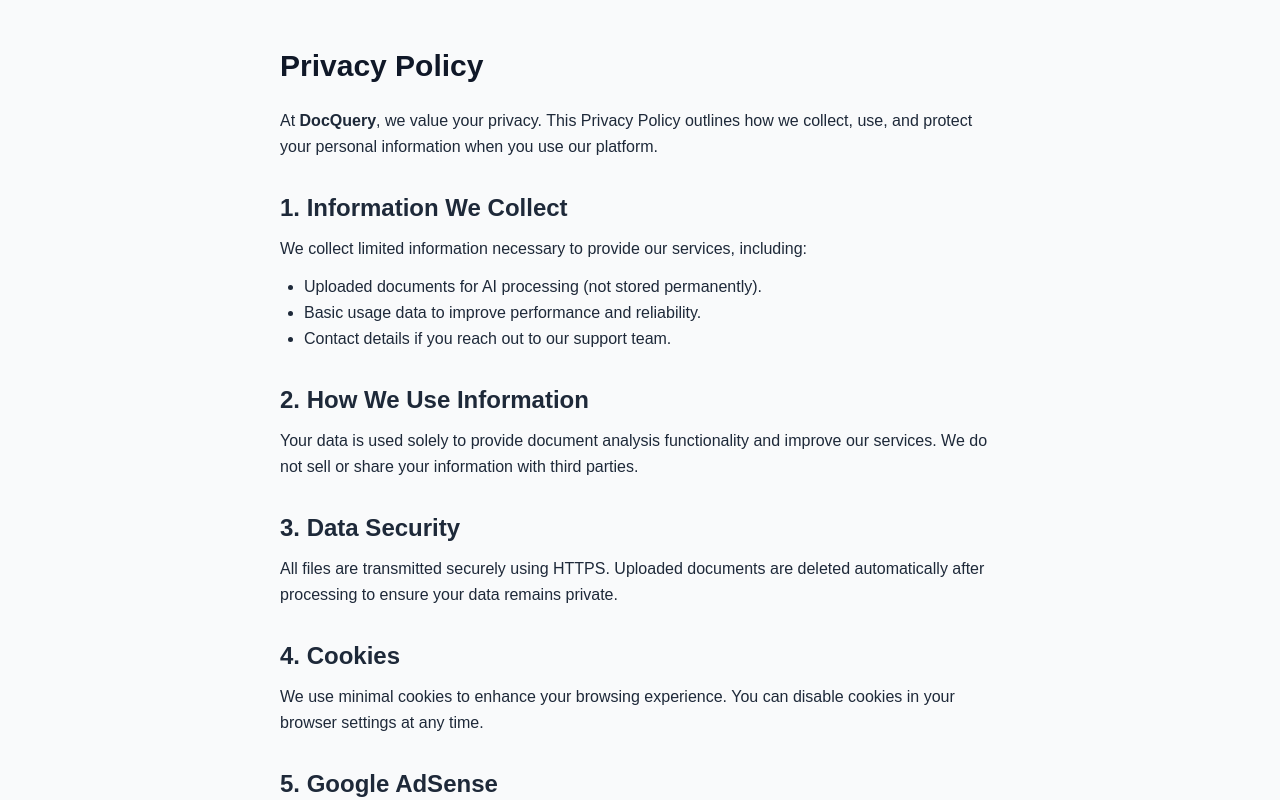
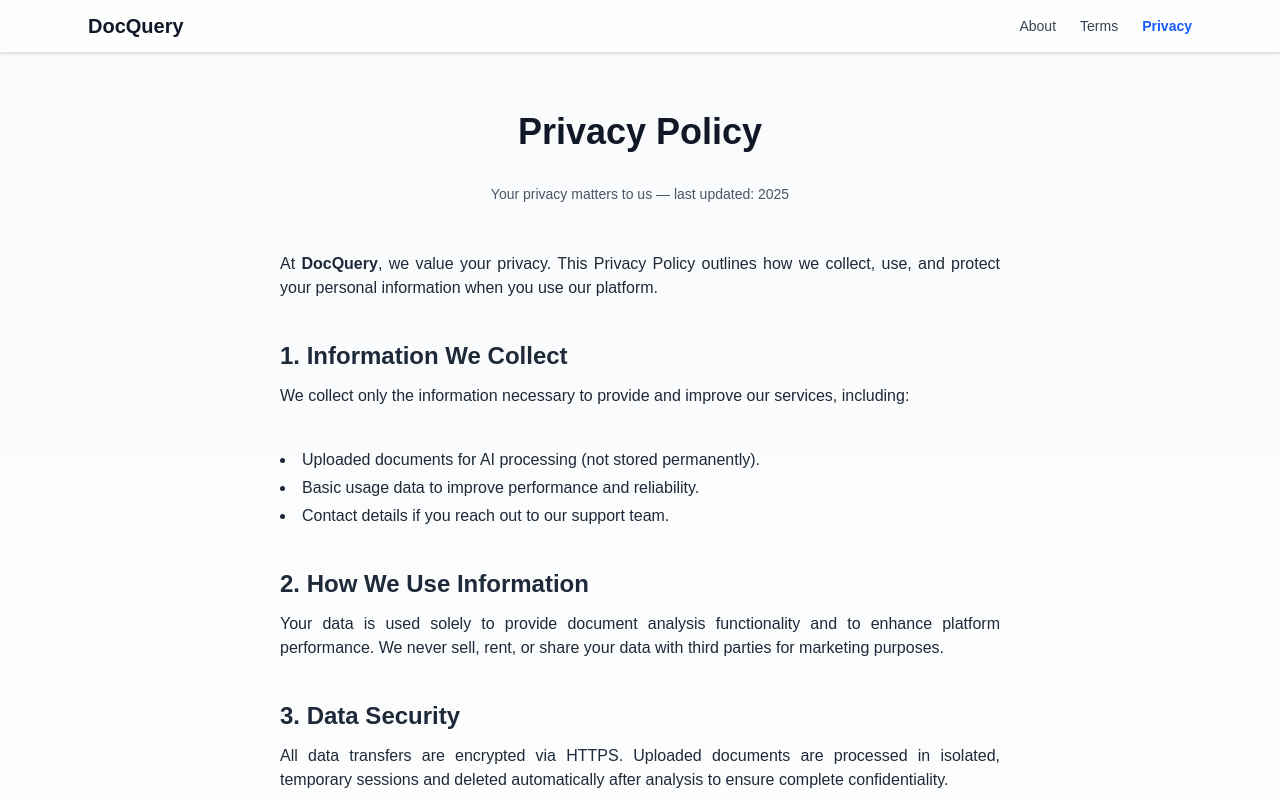
Before and after one commit to red762/docquery, a Next.js app in the folder frontend/: page /privacy-policy in a window 1280 px wide. Built offline with nearby package versions, Linux system fonts and the light colour scheme.

Commit message:
modernisation

```diff
--- a/frontend/app/about/page.tsx
+++ b/frontend/app/about/page.tsx
@@ -1,46 +1,114 @@
+
+
+import Link from "next/link";
+
+
 export const metadata = {
   title: "About – DocQuery",
-  description: "Learn more about DocQuery, your intelligent assistant for document analysis and AI-powered insights.",
+  description:
+    "Learn more about DocQuery, your intelligent assistant for document analysis and AI-powered insights.",
 };
-
 export default function AboutPage() {
   return (
-    <main className="max-w-3xl mx-auto px-6 py-12 text-gray-800 leading-relaxed">
-      <h1 className="text-3xl font-bold mb-6 text-gray-900">About DocQuery</h1>
 
-      <p className="mb-4">
-        <strong>DocQuery</strong> is an AI-powered document analysis platform that helps you
-        interact with your files intelligently. Upload any document — PDF, DOCX, XLSX, PPTX, or TXT —
-        and ask natural-language questions, extract data, or generate summaries in seconds.
+    <div className="min-h-screen flex flex-col bg-gradient-to-b from-gray-50 to-white text-gray-800">
+
+      {/* ===== NAVBAR ===== */}
+      <header className="fixed top-0 left-0 w-full z-50 bg-white/70 backdrop-blur-md border-b border-gray-200 shadow-sm">
+        <nav className="max-w-6xl mx-auto px-6 py-3 flex items-center justify-between">
+          <Link
+            href="/"
+            className="text-xl font-bold text-gray-900 hover:text-blue-600 transition-colors"
+          >
+            DocQuery
+          </Link>
+          <div className="space-x-6 text-sm font-medium">
+
+            <Link
+              href="/about"
+              className="text-blue-600 font-semibold transition-colors"
+            >
+              About
+            </Link>
+            <Link
+              href="/terms"
+              className="text-gray-700 hover:text-blue-600 transition-colors"
+            >
+              Terms
+            </Link>
+            <Link
+              href="/privacy-policy"
+              className="text-gray-700 hover:text-blue-600 transition-colors"
+            >
+              Privacy
+            </Link>
+          </div>
+        </nav>
+      </header>
+
+      {/* ===== MAIN CONTENT ===== */}
+      <main className="flex-grow max-w-3xl mx-auto px-6 py-24 sm:py-28 text-gray-800 leading-relaxed">
+        <h1 className="text-4xl font-extrabold mb-8 text-gray-900 text-center">
+          About DocQuery
+        </h1>
+
+        <section className="space-y-6 text-[15px] sm:text-base text-justify text-gray-700">
+          <p>
+            <strong className="text-blue-600">DocQuery</strong> is an
+            AI-powered document analysis platform that helps you interact with
+            your files intelligently. Upload any document —{" "}
+            <em>PDF, DOCX, XLSX, PPTX, or TXT</em> — and ask natural-language
+            questions, extract data, or generate summaries in seconds.
           </p>
 
-      <p className="mb-4">
-        Our goal is to make document understanding effortless. Whether you're a student,
-        researcher, or professional, DocQuery saves you time by combining cutting-edge AI models
-        with a simple, intuitive interface.
+          <p>
+            Our goal is to make document understanding effortless. Whether
+            you're a student, researcher, or professional, DocQuery saves you
+            time by combining cutting-edge AI models with a simple, intuitive
+            interface.
           </p>
 
-      <p className="mb-4">
-        The platform was built with privacy, accuracy, and speed in mind — so your documents are
-        processed securely, and your insights arrive instantly.
+          <p>
+            The platform was built with{" "}
+            <span className="font-medium">privacy</span>,{" "}
+            <span className="font-medium">accuracy</span>, and{" "}
+            <span className="font-medium">speed</span> in mind — so your
+            documents are processed securely, and your insights arrive
+            instantly.
           </p>
+        </section>
 
-      <h2 className="text-2xl font-semibold mt-8 mb-3">Our Mission</h2>
-      <p>
-        To empower users worldwide with intelligent tools that make reading, learning, and research
-        faster and more effective.
+        <section className="mt-12">
+          <h2 className="text-2xl font-semibold mb-3 text-gray-900">
+            Our Mission
+          </h2>
+          <p className="text-gray-700 text-justify">
+            To empower users worldwide with intelligent tools that make reading,
+            learning, and research faster, smarter, and more effective.
           </p>
+        </section>
 
-      <h2 className="text-2xl font-semibold mt-8 mb-3">Contact Us</h2>
-      <p>
-        For questions or partnership inquiries, reach us at{" "}
+        <section className="mt-12">
+          <h2 className="text-2xl font-semibold mb-3 text-gray-900">
+            Contact Us
+          </h2>
+          <p className="text-gray-700 text-justify">
+            For questions, feedback, or partnership inquiries, reach us at{" "}
             <a
               href="mailto:support@docquery.online"
-          className="text-blue-600 hover:underline"
+              className="text-blue-600 hover:underline font-medium"
             >
               support@docquery.online
-        </a>.
+            </a>
+            .
           </p>
+        </section>
       </main>
+
+      {/* ===== FOOTER ===== */}
+      <footer className="border-t border-gray-200 bg-gray-50 text-center py-4 text-sm text-gray-500">
+        © {new Date().getFullYear()} DocQuery Online — All rights reserved.
+      </footer>
+    </div>
   );
 }
--- a/frontend/app/layout.tsx
+++ b/frontend/app/layout.tsx
@@ -131,7 +131,11 @@ export default function RootLayout({
           crossOrigin="anonymous"
         />
 
-        {/* SmartlinkAuto if you use it for smart linking */}
+
+            {/* 🟢 EffectiveGate 468x60 Banner Ad */}
+
+
+        {/* SmartlinkAuto */}
         <SmartlinkAuto />
 
         {children}
--- a/frontend/app/privacy-policy/page.tsx
+++ b/frontend/app/privacy-policy/page.tsx
@@ -1,74 +1,139 @@
-export const metadata = {
-  title: "Privacy Policy – DocQuery",
-  description: "Learn how DocQuery protects your data and ensures user privacy.",
-};
+"use client";
+
+import Link from "next/link";
+
+
 
 export default function PrivacyPolicyPage() {
   return (
-    <main className="max-w-3xl mx-auto px-6 py-12 text-gray-800 leading-relaxed">
-      <h1 className="text-3xl font-bold mb-6 text-gray-900">Privacy Policy</h1>
-      <p className="mb-4">
-        At <strong>DocQuery</strong>, we value your privacy. This Privacy Policy outlines how we
-        collect, use, and protect your personal information when you use our platform.
+    <div className="min-h-screen flex flex-col bg-gradient-to-b from-gray-50 to-white text-gray-800">
+      {/* ===== NAVBAR ===== */}
+      <header className="fixed top-0 left-0 w-full z-50 bg-white/70 backdrop-blur-md border-b border-gray-200 shadow-sm">
+        <nav className="max-w-6xl mx-auto px-6 py-3 flex items-center justify-between">
+          <Link
+            href="/"
+            className="text-xl font-bold text-gray-900 hover:text-blue-600 transition-colors"
+          >
+            DocQuery
+          </Link>
+          <div className="space-x-6 text-sm font-medium">
+            <Link
+              href="/about"
+              className="text-gray-700 hover:text-blue-600 transition-colors"
+            >
+              About
+            </Link>
+            <Link
+              href="/terms"
+              className="text-gray-700 hover:text-blue-600 transition-colors"
+            >
+              Terms
+            </Link>
+            <Link
+              href="/privacy-policy"
+              className="text-blue-600 font-semibold transition-colors"
+            >
+              Privacy
+            </Link>
+          </div>
+        </nav>
+      </header>
+
+      {/* ===== MAIN CONTENT ===== */}
+      <main className="flex-grow max-w-3xl mx-auto px-6 py-24 sm:py-28 leading-relaxed text-gray-800">
+        <h1 className="text-4xl font-extrabold mb-8 text-gray-900 text-center">
+          Privacy Policy
+        </h1>
+        <p className="text-gray-600 text-center mb-12 text-sm">
+          Your privacy matters to us — last updated: {new Date().getFullYear()}
         </p>
 
-      <h2 className="text-2xl font-semibold mt-8 mb-3">1. Information We Collect</h2>
-      <p className="mb-3">
-        We collect limited information necessary to provide our services, including:
+        <section className="space-y-10 text-[15px] sm:text-base text-justify">
+          <p>
+            At <strong>DocQuery</strong>, we value your privacy. This Privacy
+            Policy outlines how we collect, use, and protect your personal
+            information when you use our platform.
           </p>
-      <ul className="list-disc ml-6 mb-4">
+
+          <h2 className="text-2xl font-semibold mb-3">
+            1. Information We Collect
+          </h2>
+          <p>
+            We collect only the information necessary to provide and improve our
+            services, including:
+          </p>
+          <ul className="list-disc list-inside mt-2 space-y-1">
             <li>Uploaded documents for AI processing (not stored permanently).</li>
             <li>Basic usage data to improve performance and reliability.</li>
             <li>Contact details if you reach out to our support team.</li>
           </ul>
 
-      <h2 className="text-2xl font-semibold mt-8 mb-3">2. How We Use Information</h2>
-      <p className="mb-4">
-        Your data is used solely to provide document analysis functionality and improve our
-        services. We do not sell or share your information with third parties.
+          <h2 className="text-2xl font-semibold mt-10 mb-3">
+            2. How We Use Information
+          </h2>
+          <p>
+            Your data is used solely to provide document analysis functionality
+            and to enhance platform performance. We never sell, rent, or share
+            your data with third parties for marketing purposes.
           </p>
 
-      <h2 className="text-2xl font-semibold mt-8 mb-3">3. Data Security</h2>
-      <p className="mb-4">
-        All files are transmitted securely using HTTPS. Uploaded documents are deleted automatically
-        after processing to ensure your data remains private.
+          <h2 className="text-2xl font-semibold mt-10 mb-3">3. Data Security</h2>
+          <p>
+            All data transfers are encrypted via HTTPS. Uploaded documents are
+            processed in isolated, temporary sessions and deleted automatically
+            after analysis to ensure complete confidentiality.
           </p>
 
-      <h2 className="text-2xl font-semibold mt-8 mb-3">4. Cookies</h2>
-      <p className="mb-4">
-        We use minimal cookies to enhance your browsing experience. You can disable cookies in your
-        browser settings at any time.
+          <h2 className="text-2xl font-semibold mt-10 mb-3">4. Cookies</h2>
+          <p>
+            We use minimal cookies to improve your experience and enable certain
+            website features. You can disable cookies at any time in your
+            browser settings without affecting most site functionality.
           </p>
 
-      <h2 className="text-2xl font-semibold mt-8 mb-3">5. Google AdSense</h2>
-      <p className="mb-4">
-        We may use Google AdSense to serve advertisements. Google uses cookies to deliver ads based
-        on your visits to this and other websites. You can opt out of personalized advertising by
-        visiting{" "}
+          <h2 className="text-2xl font-semibold mt-10 mb-3">5. Google AdSense</h2>
+          <p>
+            Our platform may display ads via Google AdSense. Google uses cookies
+            to serve relevant ads based on your browsing history. You can opt
+            out of personalized advertising at{" "}
             <a
               href="https://adssettings.google.com/"
+              target="_blank"
               className="text-blue-600 hover:underline"
-          target="_blank"
             >
               Google Ad Settings
             </a>
             .
           </p>
 
-      <h2 className="text-2xl font-semibold mt-8 mb-3">6. Contact Us</h2>
+          <h2 className="text-2xl font-semibold mt-10 mb-3">
+            6. User Control and Data Rights
+          </h2>
           <p>
-        For any privacy concerns, contact us at{" "}
+            You have the right to request deletion of your data, inquire about
+            stored information, or withdraw consent for data processing at any
+            time by contacting us.
+          </p>
+
+          <h2 className="text-2xl font-semibold mt-10 mb-3">7. Contact Us</h2>
+          <p>
+            For any questions, privacy concerns, or data access requests, please
+            contact our support team at{" "}
             <a
-          href="mailto:privacy@docquery.online"
-          className="text-blue-600 hover:underline"
+              href="mailto:support@docquery.online"
+              className="text-blue-600 hover:underline font-medium"
             >
               support@docquery.online
-        </a>.
+            </a>
+            .
           </p>
+        </section>
+      </main>
 
-      <p className="text-sm text-gray-500 mt-8">
-        Last updated: {new Date().getFullYear()}.
-      </p>
-    </main>
+      {/* ===== FOOTER ===== */}
+      <footer className="border-t border-gray-200 bg-gray-50 text-center py-4 text-sm text-gray-500">
+        © {new Date().getFullYear()} DocQuery Online — All rights reserved.
+      </footer>
+    </div>
   );
 }
--- a/frontend/app/terms/page.tsx
+++ b/frontend/app/terms/page.tsx
@@ -1,10 +1,45 @@
 "use client";
+
+import Link from "next/link";
 
 export default function TermsOfService() {
   return (
-    <main className="min-h-screen bg-white text-gray-800 flex flex-col items-center px-6 py-16 overflow-y-auto">
-      <div className="max-w-4xl w-full">
-        <h1 className="text-4xl font-extrabold text-center mb-8">
+    <div className="min-h-screen flex flex-col bg-gradient-to-b from-gray-50 to-white text-gray-800">
+      {/* ===== NAVBAR ===== */}
+      <header className="fixed top-0 left-0 w-full z-50 bg-white/70 backdrop-blur-md border-b border-gray-200 shadow-sm">
+        <nav className="max-w-6xl mx-auto px-6 py-3 flex items-center justify-between">
+          <Link
+            href="/"
+            className="text-xl font-bold text-gray-900 hover:text-blue-600 transition-colors"
+          >
+            DocQuery
+          </Link>
+          <div className="space-x-6 text-sm font-medium">
+            <Link
+              href="/about"
+              className="text-gray-700 hover:text-blue-600 transition-colors"
+            >
+              about
+            </Link>
+            <Link
+              href="/terms"
+              className="text-blue-600 font-semibold transition-colors"
+            >
+              Terms
+            </Link>
+            <Link
+              href="/privacy-policy"
+              className="text-gray-700 hover:text-blue-600 transition-colors"
+            >
+              Privacy
+            </Link>
+          </div>
+        </nav>
+      </header>
+
+      {/* ===== MAIN CONTENT ===== */}
+      <main className="flex-grow max-w-4xl w-full mx-auto px-6 py-24 sm:py-28">
+        <h1 className="text-4xl font-extrabold text-center mb-8 text-gray-900">
           Terms of Service
         </h1>
         <p className="text-gray-600 text-center mb-12 text-sm">
@@ -20,7 +55,9 @@ export default function TermsOfService() {
             be bound by these Terms. Please read them carefully.
           </p>
 
-          <h2 className="text-2xl font-semibold mt-10 mb-3">1. Acceptance of Terms</h2>
+          <h2 className="text-2xl font-semibold mt-10 mb-3">
+            1. Acceptance of Terms
+          </h2>
           <p>
             By using DocQuery, you confirm that you are at least 18 years old or
             that you are of legal age in your jurisdiction to enter into a
@@ -45,7 +82,9 @@ export default function TermsOfService() {
             part of it, temporarily or permanently, with or without notice.
           </p>
 
-          <h2 className="text-2xl font-semibold mt-10 mb-3">3. Account and Usage</h2>
+          <h2 className="text-2xl font-semibold mt-10 mb-3">
+            3. Account and Usage
+          </h2>
           <p>
             Certain features of the Service may require user identification or
             session-based storage. You agree to maintain the confidentiality of
@@ -76,7 +115,9 @@ export default function TermsOfService() {
             guaranteed.
           </p>
 
-          <h2 className="text-2xl font-semibold mt-10 mb-3">5. Acceptable Use Policy</h2>
+          <h2 className="text-2xl font-semibold mt-10 mb-3">
+            5. Acceptable Use Policy
+          </h2>
           <ul className="list-disc list-inside space-y-2">
             <li>Do not upload illegal, harmful, or copyrighted content.</li>
             <li>
@@ -93,7 +134,9 @@ export default function TermsOfService() {
             </li>
           </ul>
 
-          <h2 className="text-2xl font-semibold mt-10 mb-3">6. Intellectual Property</h2>
+          <h2 className="text-2xl font-semibold mt-10 mb-3">
+            6. Intellectual Property
+          </h2>
           <p>
             The DocQuery platform, including its design, code, algorithms,
             interfaces, and brand assets, is the exclusive property of the
@@ -102,7 +145,9 @@ export default function TermsOfService() {
             strictly prohibited.
           </p>
 
-          <h2 className="text-2xl font-semibold mt-10 mb-3">7. AI-Generated Content</h2>
+          <h2 className="text-2xl font-semibold mt-10 mb-3">
+            7. AI-Generated Content
+          </h2>
           <p>
             The responses generated by our AI models are provided for
             informational purposes only. While we strive for accuracy, AI output
@@ -114,7 +159,9 @@ export default function TermsOfService() {
             on AI-generated responses.
           </p>
 
-          <h2 className="text-2xl font-semibold mt-10 mb-3">8. Payment and Subscriptions</h2>
+          <h2 className="text-2xl font-semibold mt-10 mb-3">
+            8. Payment and Subscriptions
+          </h2>
           <p>
             Some parts of the Service may require a paid subscription. If
             applicable, pricing, billing cycles, and refund policies will be
@@ -158,7 +205,9 @@ export default function TermsOfService() {
             use of the Service or violation of these Terms.
           </p>
 
-          <h2 className="text-2xl font-semibold mt-10 mb-3">12. Third-Party Links</h2>
+          <h2 className="text-2xl font-semibold mt-10 mb-3">
+            12. Third-Party Links
+          </h2>
           <p>
             Our Service may contain links to third-party websites or services.
             We do not control or endorse those websites and are not responsible
@@ -166,7 +215,9 @@ export default function TermsOfService() {
             risk.
           </p>
 
-          <h2 className="text-2xl font-semibold mt-10 mb-3">13. Modifications</h2>
+          <h2 className="text-2xl font-semibold mt-10 mb-3">
+            13. Modifications
+          </h2>
           <p>
             We may revise these Terms from time to time to reflect updates in
             our policies, technologies, or legal requirements. The revised Terms
@@ -175,7 +226,9 @@ export default function TermsOfService() {
             changes.
           </p>
 
-          <h2 className="text-2xl font-semibold mt-10 mb-3">14. Governing Law</h2>
+          <h2 className="text-2xl font-semibold mt-10 mb-3">
+            14. Governing Law
+          </h2>
           <p>
             These Terms shall be governed by and interpreted under the laws of
             your country or region of residence, without regard to its conflict
@@ -184,21 +237,23 @@ export default function TermsOfService() {
             operated.
           </p>
 
-          <h2 className="text-2xl font-semibold mt-10 mb-3">15. Contact Information</h2>
+          <h2 className="text-2xl font-semibold mt-10 mb-3">
+            15. Contact Information
+          </h2>
           <p>
             If you have any questions, concerns, or complaints about these
             Terms, please contact our team at:
           </p>
           <p className="font-medium text-gray-700 mt-3">
-            📧 support@docquery.online
-            <br />🌍 www.docquery.online
+            📧 support@docquery.online <br /> 🌍 www.docquery.online
           </p>
         </section>
+      </main>
 
-        <footer className="mt-20 border-t border-gray-200 pt-6 text-sm text-center text-gray-500">
-          © {new Date().getFullYear()} DocQuery. All rights reserved.
-        </footer>
-      </div>
-    </main>
+      {/* ===== FOOTER ===== */}
+      <footer className="border-t border-gray-200 bg-gray-50 text-center py-4 text-sm text-gray-500">
+        © {new Date().getFullYear()} DocQuery Online — All rights reserved.
+      </footer>
+    </div>
   );
 }
```
Lines whose indentation alone changed are shown as unchanged.
